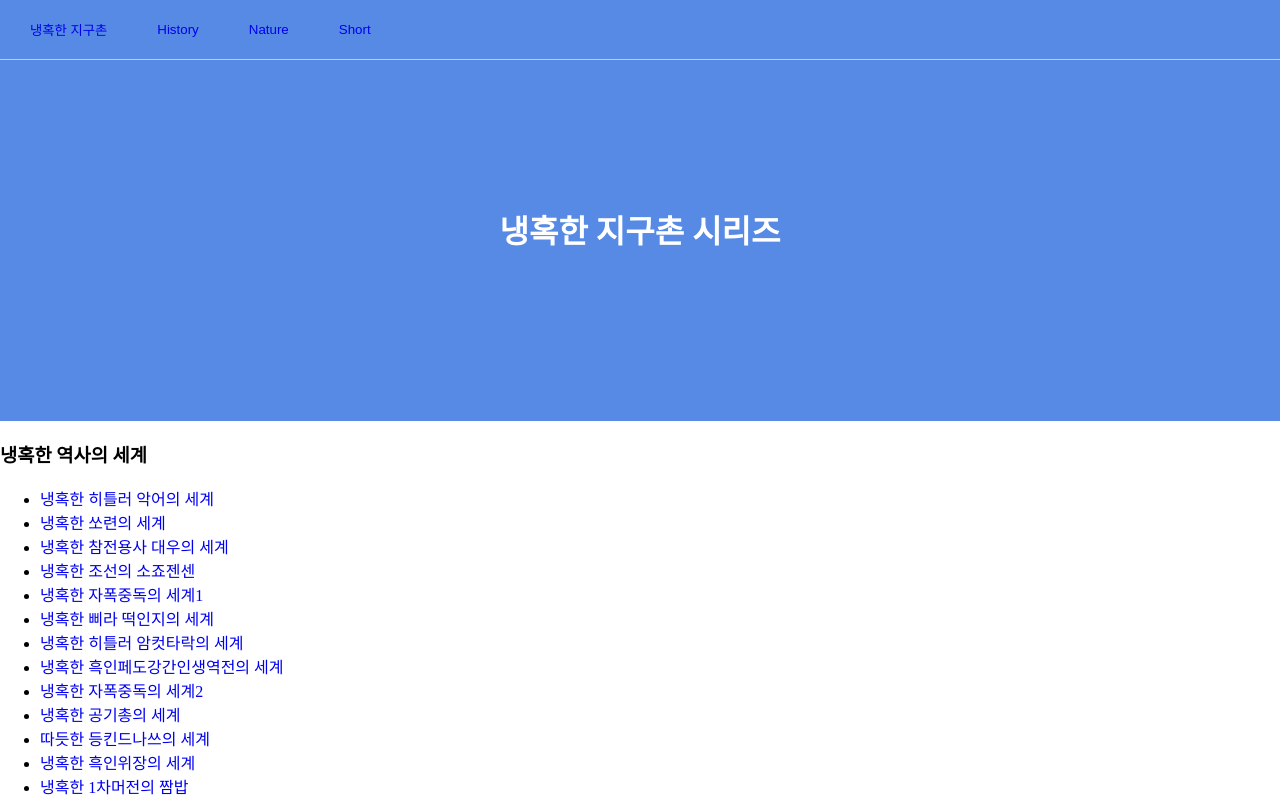
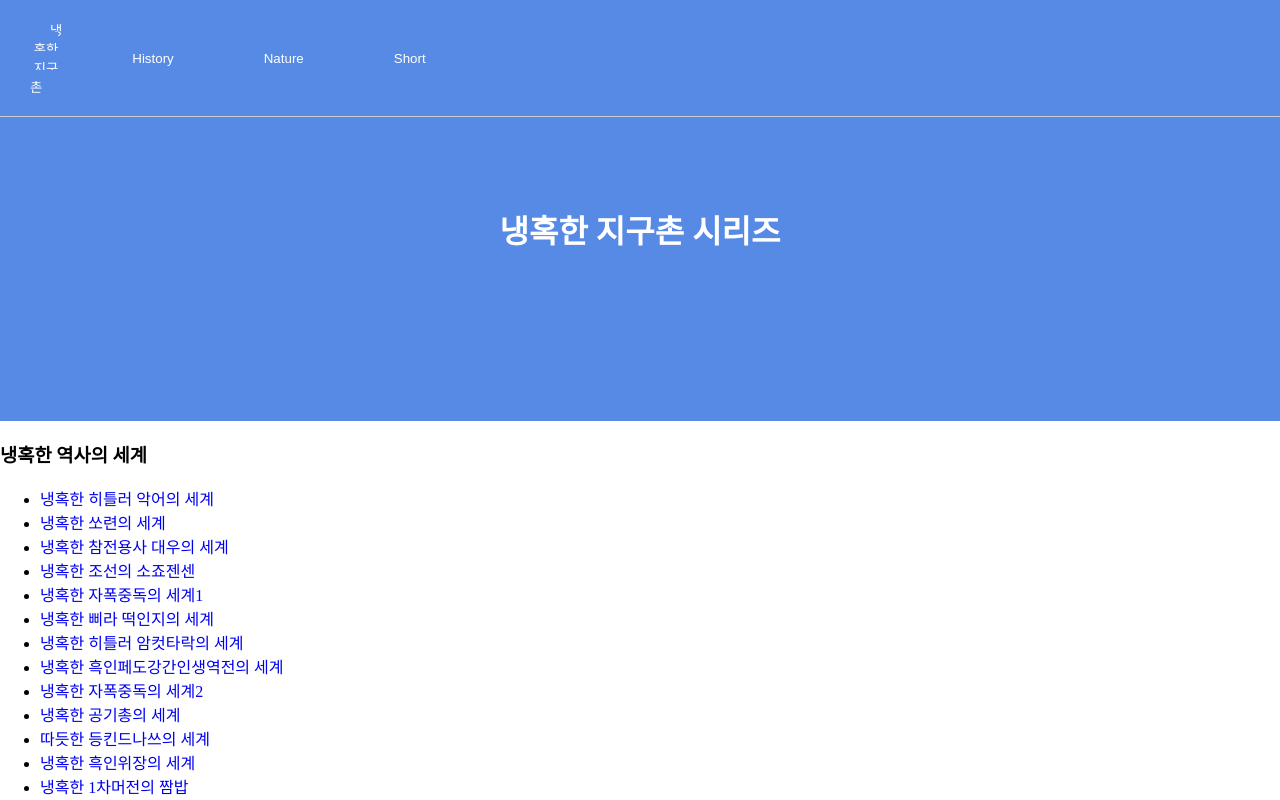
Before and after one commit to ghuh243/web_test, a plain HTML site: page index.html in a window 1280 px wide. Shown: the top 800 px of the page. Drawn offline with Linux system fonts and the light colour scheme.

Commit message:
Update index.html

```diff
--- a/index.html
+++ b/index.html
@@ -49,6 +49,22 @@
             align-items: center; /* 버튼을 수직 가운데 정렬 */
         }
 
+        .sticky .special-link {
+            text-decoration: none; /* 스티키 버튼 내의 링크에 밑줄 없애기 */
+            color: inherit; /* 스티키 버튼 내의 링크에 상위 요소의 색상 상속 */
+        }
+
+        /* 스티키 버튼 스타일 */
+        .sticky .button {
+            background-color: #568ae5; /* 초기 배경 색상 */
+            color: white; /* 초기 텍스트 색상 */
+            padding: 10px 20px;
+            border: none;
+            cursor: pointer;
+
+            transition: background-color 0.5s ease;
+        }
+
 
         .color-change {
             background-color: white; /* 변경할 색상 */
@@ -76,10 +92,10 @@
 
 <div class="sticky" id="sticky-element">
     <div class="button-container">
-        <button class="button"><a href="#main">냉혹한 지구촌</a></button>
-        <button class="button"><a href="#History">History</a></button>
-        <button class="button"><a href="#Nature">Nature</a></button>
-        <button class="button"><a href="#Short">Short</a></button>
+        <button class="button"><a href="#main" class="special-link button">냉혹한 지구촌</a></button>
+        <button class="button"><a href="#History" class="special-link button">History</a></button>
+        <button class="button"><a href="#Nature" class="special-link button">Nature</a></button>
+        <button class="button"><a href="#Short" class="special-link button">Short</a></button>
     </div>
 </div>
 
```
